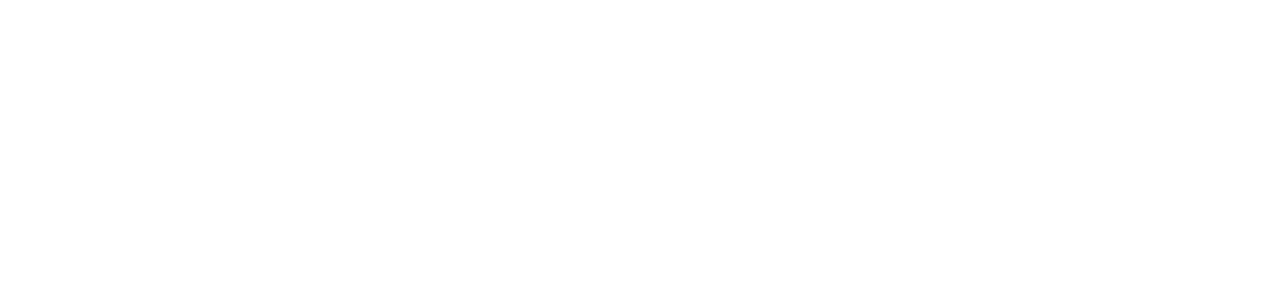
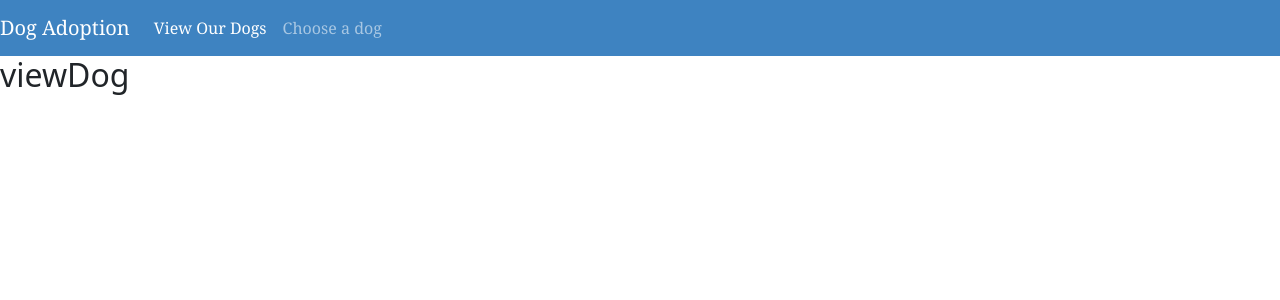
Before and after one commit to NotGeorgeHere/dog-practice-website, a React (Create React App) app: page /viewDogs in a window 1280 px wide. Shown: the top 300 px of the page. Built offline with nearby package versions, Linux system fonts and the light colour scheme.

Commit message:
added navbar

```diff
--- a/package.json
+++ b/package.json
@@ -6,9 +6,11 @@
     "@testing-library/jest-dom": "^5.16.5",
     "@testing-library/react": "^13.4.0",
     "@testing-library/user-event": "^13.5.0",
+    "bootstrap": "^5.2.3",
     "cross-env": "^7.0.3",
     "react": "^18.2.0",
     "react-dom": "^18.2.0",
+    "react-router-dom": "^6.11.0",
     "react-scripts": "5.0.1",
     "web-vitals": "^2.1.4"
   },
--- a/src/App.js
+++ b/src/App.js
@@ -1,8 +1,22 @@
+import { BrowserRouter as Router, Route, Routes} from 'react-router-dom';
+import 'bootstrap/dist/css/bootstrap.min.css';
+import Header from './components/header/header'
+import Home from './pages/Home/Home'
+import ViewDogs from './pages/viewDog/viewDog'
+import ChooseDogs from './pages/chooseDog/chooseDog'
+
 
 function App() {
   return (
-    <div>
-    </div>
+    <Router>
+      <Header />
+      <Routes>
+        <Route path='/' element={<Home/>} />
+        <Route path='/Home' element={<Home/>} />
+        <Route path='/viewDogs' element={<ViewDogs />} />
+        <Route path='/chooseDog' element={<ChooseDogs/>} />
+      </Routes>
+    </Router>
   );
 }
 
--- /dev/null
+++ b/src/components/header/header.js
@@ -0,0 +1,36 @@
+import { NavLink, Link} from 'react-router-dom';
+
+function Header(){
+    return(
+    <nav className="navbar navbar-expand-lg navbar-dark" style={{fontFamily: 'Georgia', backgroundColor: "#3E83C1"}}>
+    <Link className="navbar-brand" to='/Home'>Dog Adoption</Link>
+    <button class="navbar-toggler" type="button" data-bs-toggle="collapse" data-bs-target="#navbarNav" aria-controls="navbarNav" aria-expanded="false" aria-label="Toggle navigation">
+    <span class="navbar-toggler-icon"></span>
+    </button>
+    <div className="collapse navbar-collapse" id="navbarNav">
+        <ul className="navbar-nav">
+
+        <li className="nav-item">
+            <NavLink
+            to='/viewDogs'
+            end
+            className={({ isActive }) =>
+                isActive ? 'nav-link active' : 'nav-link'
+              }>View Our Dogs</NavLink>
+        </li>
+
+        <li className="nav-item">
+            <NavLink
+            to='/chooseDog'
+            end
+            className={({ isActive }) =>
+                isActive ? 'nav-link active' : 'nav-link'
+              }>Choose a dog</NavLink>
+        </li>
+        </ul>
+    </div>
+    </nav>
+    );
+}
+
+export default Header;
--- /dev/null
+++ b/src/pages/Home/Home.js
@@ -0,0 +1,9 @@
+function Home(){
+    return(
+    <div>
+        <h2>Home</h2>
+    </div>
+    )
+}
+
+export default Home;
--- /dev/null
+++ b/src/pages/chooseDog/chooseDog.js
@@ -0,0 +1,9 @@
+function chooseDog(){
+    return(
+    <div>
+        <h2>Choose a dog</h2>
+    </div>
+    )
+}
+
+export default chooseDog;
--- /dev/null
+++ b/src/pages/viewDog/viewDog.js
@@ -0,0 +1,9 @@
+function viewDogs(){
+    return(
+    <div>
+        <h2>viewDog</h2>
+    </div>
+    )
+}
+
+export default viewDogs;
```
Also changed, not shown: 1 other file (tests, documents, lock files or other folders).
